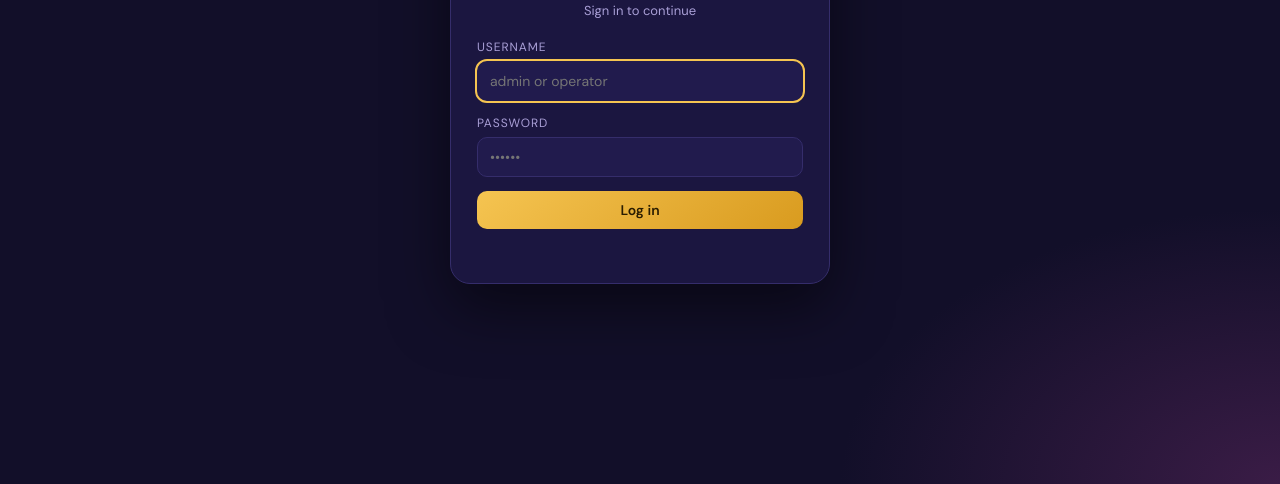
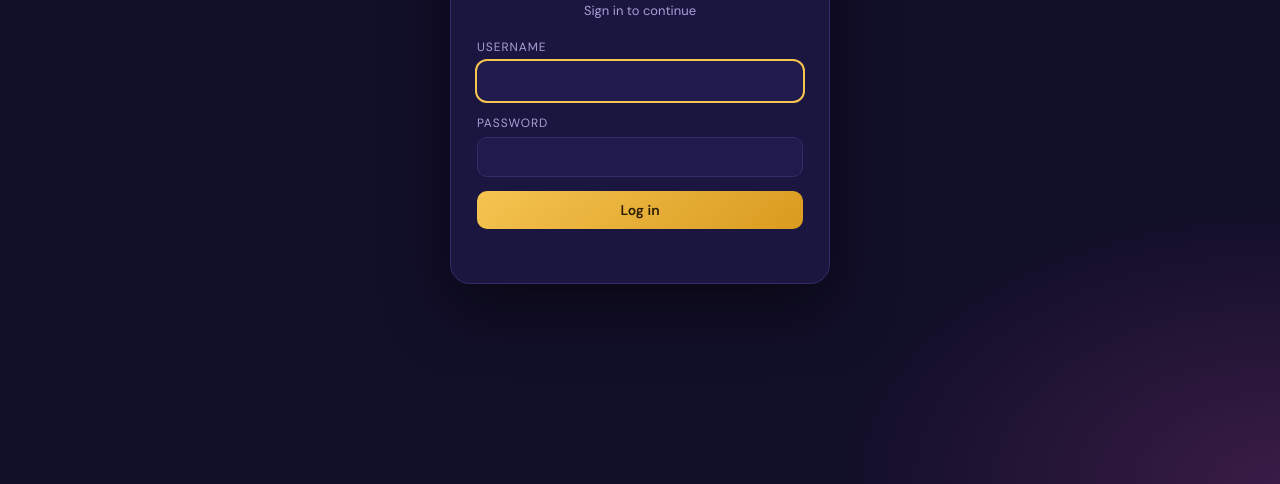
Before and after one commit to Ghimire-Kushal/apollo-lucky-spin, a website: page public/index.html in a window 1280 px wide. Shown: the part 316-800 px from the top of the page. Drawn offline with nearby package versions, Linux system fonts and the light colour scheme.

Commit message:
remove place holder

```diff
--- a/public/index.html
+++ b/public/index.html
@@ -208,8 +208,8 @@
     <div class="logo" style="margin:0 auto 14px">A</div>
     <h2>Apollo Lucky Spin</h2>
     <p class="s">Sign in to continue</p>
-    <div class="field"><label class="lab">Username</label><input id="luser" autocomplete="username" placeholder="admin or operator"></div>
-    <div class="field"><label class="lab">Password</label><input id="lpass" type="password" autocomplete="current-password" placeholder="••••••"></div>
+    <div class="field"><label class="lab">Username</label><input id="luser" autocomplete="username"></div>
+    <div class="field"><label class="lab">Password</label><input id="lpass" type="password" autocomplete="current-password"></div>
     <button class="btn primary full" id="loginBtn">Log in</button>
     <p class="err" id="loginErr"></p>
   </div>
```
